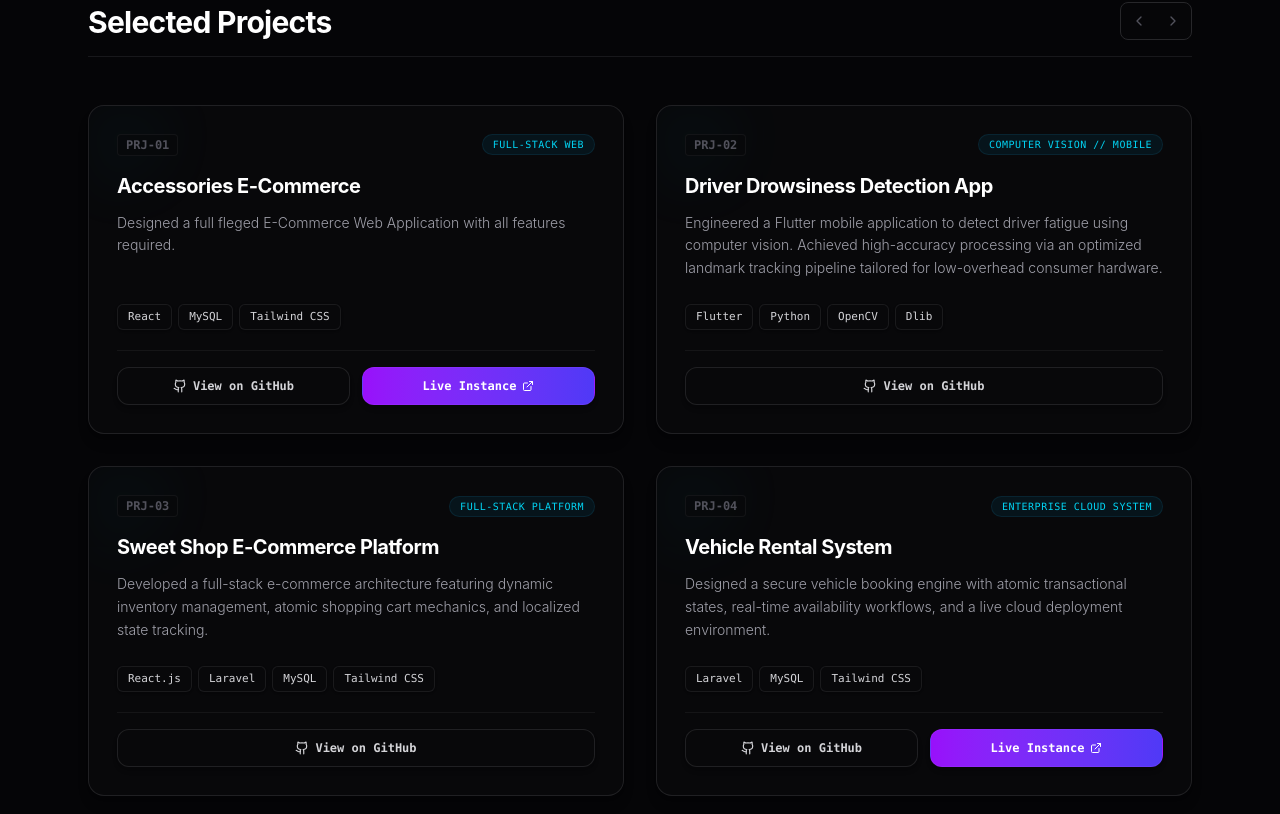
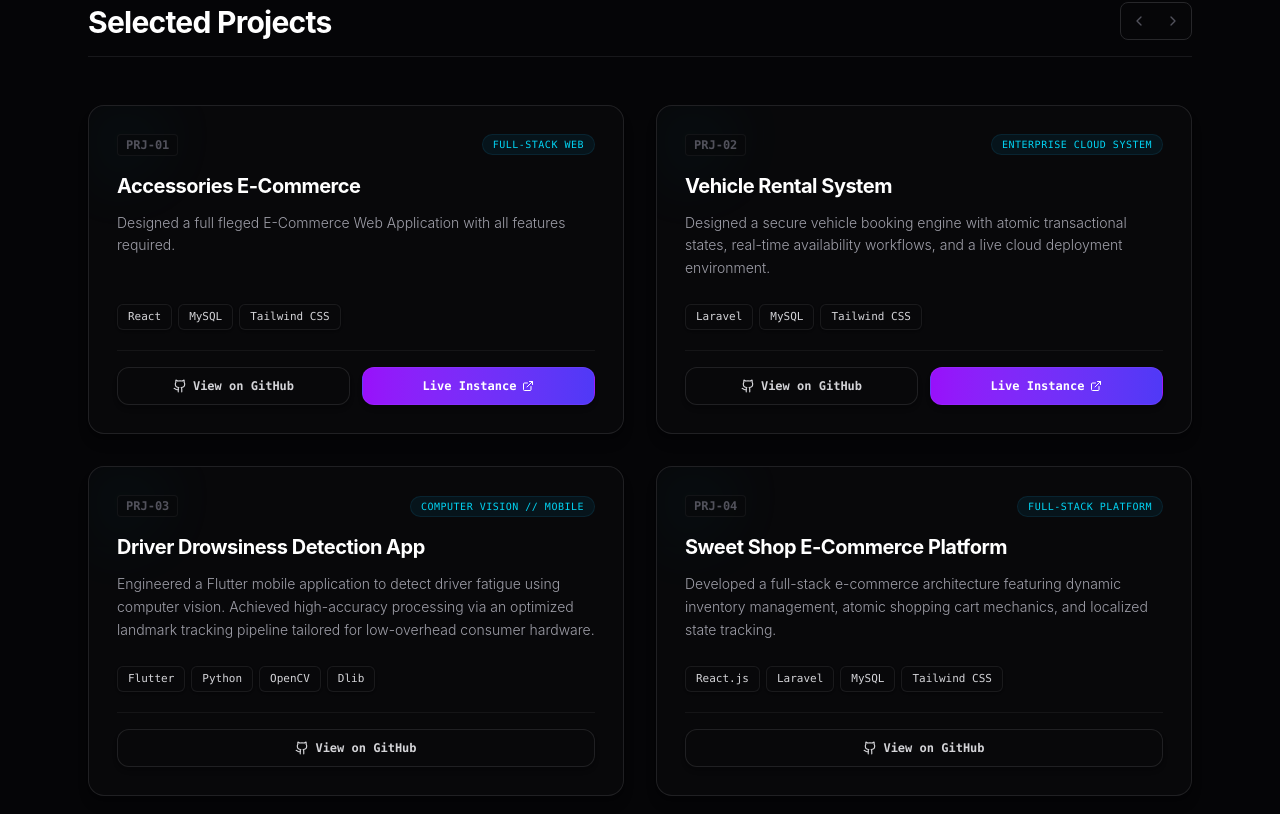
Before and after one commit to NiflanM/Portofolio, a React (Vite) app: page / in a window 1280 px wide. Shown: the part 1486-2300 px from the top of the page. Built offline with nearby package versions, Linux system fonts and the light colour scheme.

Commit message:
ui change

```diff
--- a/src/app/App.tsx
+++ b/src/app/App.tsx
@@ -31,8 +31,17 @@ export default function App() {
       hostedUrl: "https://e-commerce-accessories.vercel.app"
     },
     {
+      title: "Vehicle Rental System",
+      id: "PRJ-02",
+      tag: "ENTERPRISE CLOUD SYSTEM",
+      description: "Designed a secure vehicle booking engine with atomic transactional states, real-time availability workflows, and a live cloud deployment environment.",
+      techStack: ["Laravel", "MySQL", "Tailwind CSS"],
+      githubUrl: "https://github.com/NiflanM/rental",
+      hostedUrl: "https://rentalslk.infinityfreeapp.com"
+    },
+    {
       title: "Driver Drowsiness Detection App",
-      id: "PRJ-02",
+      id: "PRJ-03",
       tag: "COMPUTER VISION // MOBILE",
       description: "Engineered a Flutter mobile application to detect driver fatigue using computer vision. Achieved high-accuracy processing via an optimized landmark tracking pipeline tailored for low-overhead consumer hardware.",
       techStack: ["Flutter", "Python", "OpenCV", "Dlib"],
@@ -40,20 +49,11 @@ export default function App() {
     },
     {
       title: "Sweet Shop E-Commerce Platform",
-      id: "PRJ-03",
+      id: "PRJ-04",
       tag: "FULL-STACK PLATFORM",
       description: "Developed a full-stack e-commerce architecture featuring dynamic inventory management, atomic shopping cart mechanics, and localized state tracking.",
       techStack: ["React.js", "Laravel", "MySQL", "Tailwind CSS"],
       githubUrl: "https://github.com/NiflanM/E-Commerce"
-    },
-    {
-      title: "Vehicle Rental System",
-      id: "PRJ-04",
-      tag: "ENTERPRISE CLOUD SYSTEM",
-      description: "Designed a secure vehicle booking engine with atomic transactional states, real-time availability workflows, and a live cloud deployment environment.",
-      techStack: ["Laravel", "MySQL", "Tailwind CSS"],
-      githubUrl: "https://github.com/NiflanM/rental",
-      hostedUrl: "https://rentalslk.infinityfreeapp.com"
     },
     {
       title: "Reserve.lk",
```
